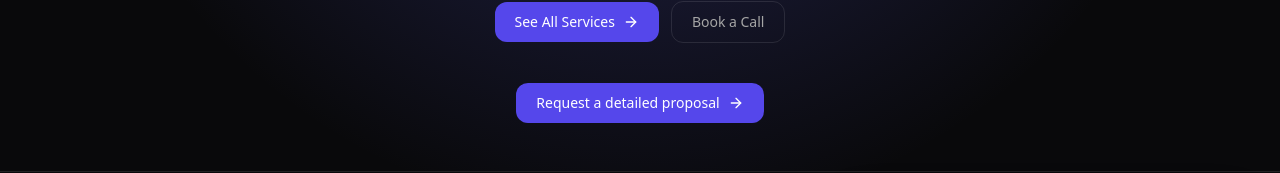
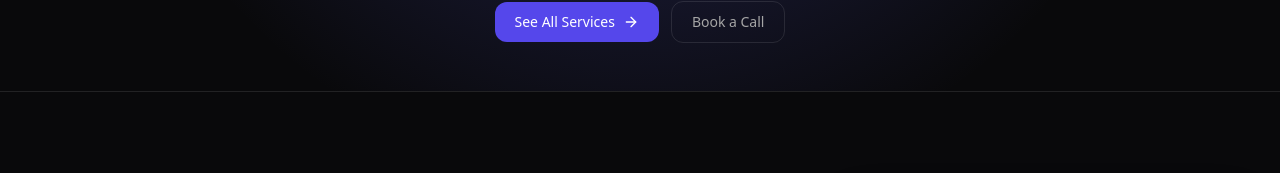
Before and after one commit to rajvictor1/personal-brand-content-automation-lp, a Next.js app: page /pipeline in a window 1280 px wide. Shown: the part 424-597 px from the top of the page. Built offline with nearby package versions, Linux system fonts and the light colour scheme; no server answers.

Commit message:
fix: remove second hero CTA on pipeline page

```diff
--- a/app/pipeline/page.tsx
+++ b/app/pipeline/page.tsx
@@ -278,7 +278,6 @@ export default function PipelinePage() {
               Book a Call
             </Link>
           </div>
-          <SectionCta label="Request a detailed proposal" />
         </div>
       </section>
 
```
